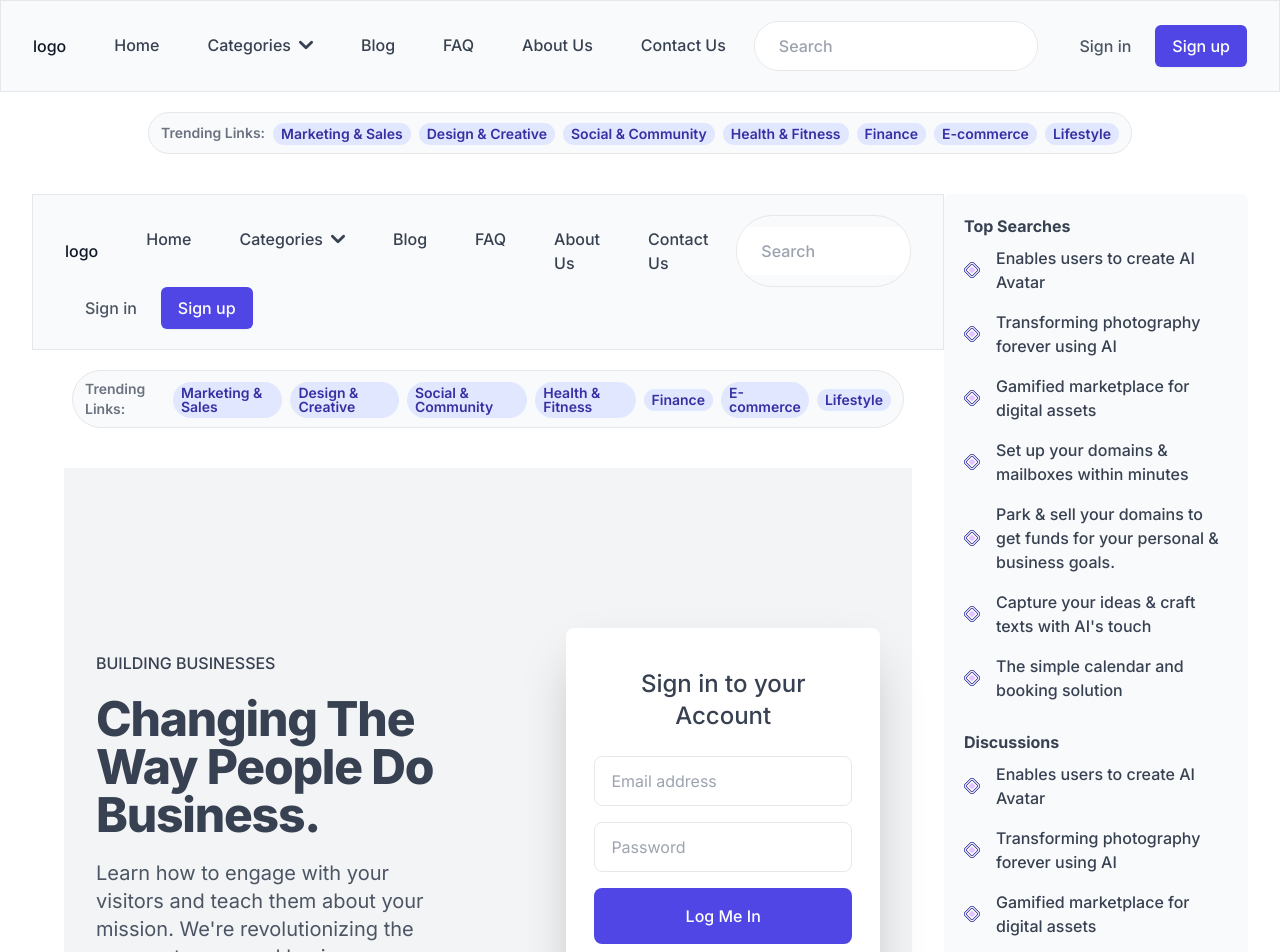
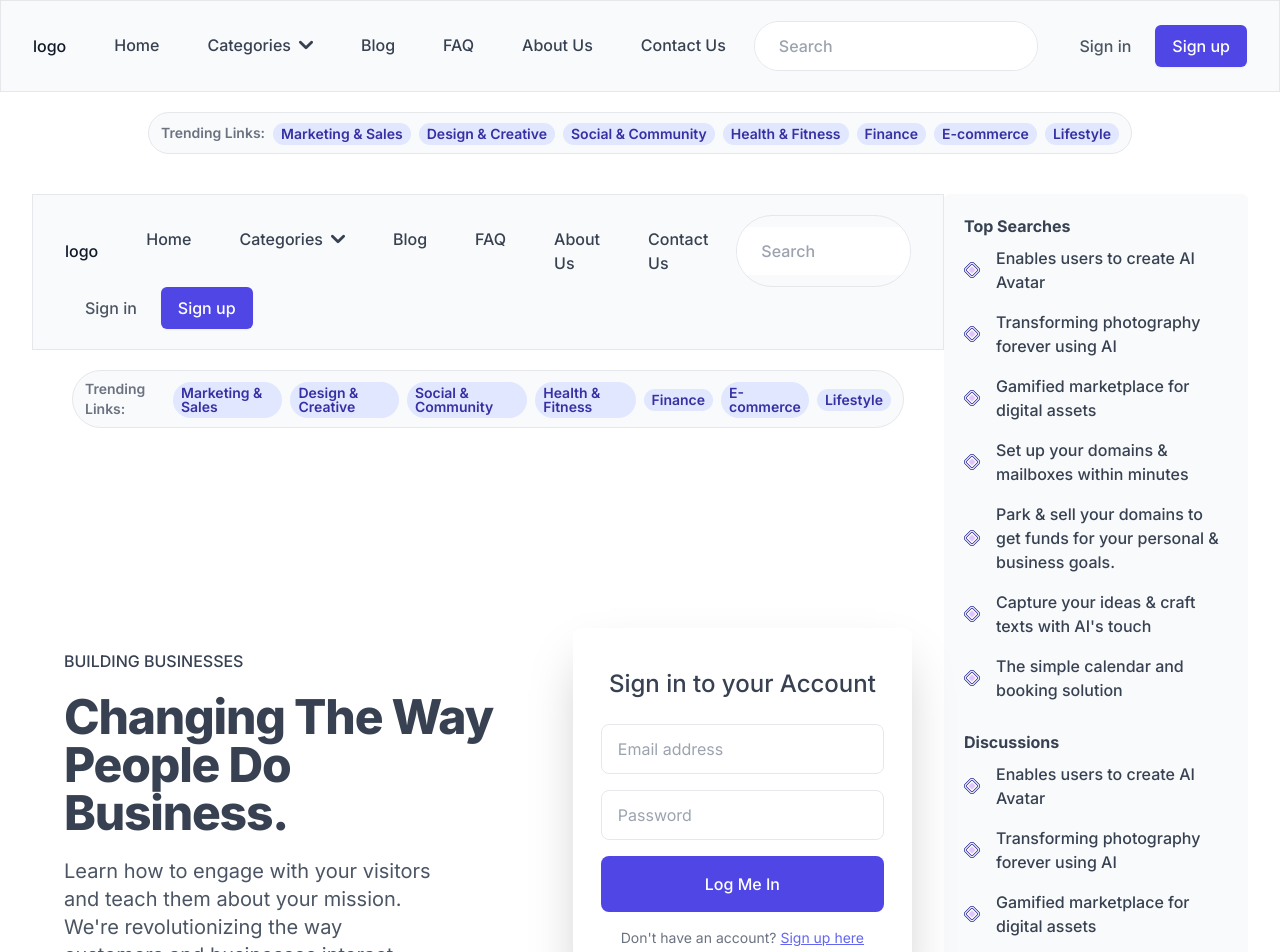
Before and after one commit to andrebc52/NextJS-Deals-Marketplace, a Next.js app: page /signin in a window 1280 px wide. Shown: the top 952 px of the page. Built offline with nearby package versions, Linux system fonts and the light colour scheme.

Commit message:
Sign In Update

```diff
--- a/app/components/Signin.tsx
+++ b/app/components/Signin.tsx
@@ -6,7 +6,7 @@ import React from "react";
 
 const Signin: React.FC = () => {
   return (
-    <section className="w-full px-8 py-40 bg-gray-100 xl:px-8">
+    <section className="w-full py-40">
       <div className="max-w-7xl mx-auto">
         <div className="flex flex-col items-center md:flex-row">
           <div className="w-full space-y-5 md:w-3/5 md:pr-16">
```
